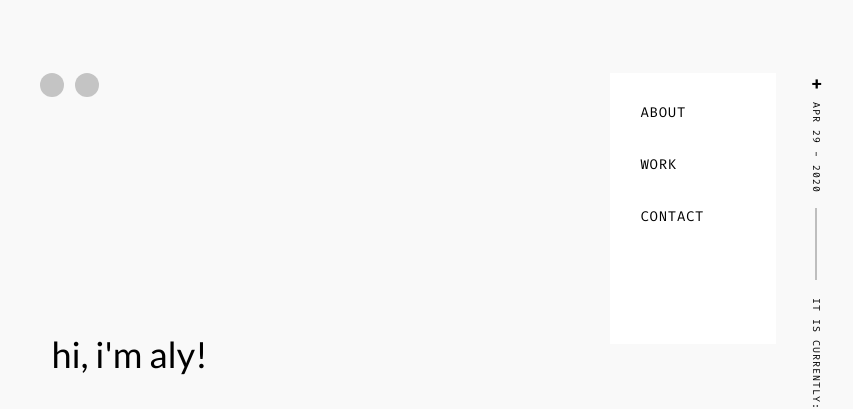
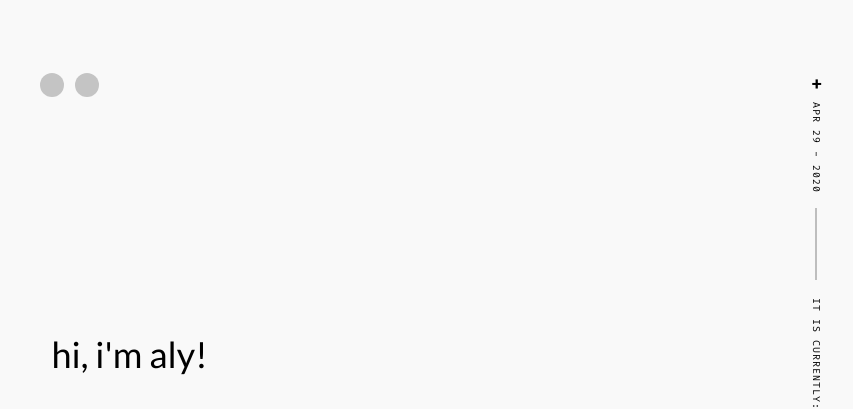
Before and after one commit to dain98/aly-portfolio, a React (Create React App) app: page / in a window 1280 px wide. Shown: the top 409 px of the page, without its empty margins (253-1106 px from the left). Built offline with nearby package versions, Linux system fonts and the light colour scheme; what react-animations would draw is missing.

Commit message:
Added opening/closing drawer

```diff
--- a/src/FrontPage/FrontPage.js
+++ b/src/FrontPage/FrontPage.js
@@ -18,6 +18,7 @@ const FrontPage = () => {
     const months = ["JAN", "FEB", "MAR", "APR", "MAY", "JUN", "JUL", "AUG", "SEPT", "OCT", "NOV", "DEC"];
     const [fullTime, setTime] = useState(d.toLocaleTimeString());
     const [fullDate, setDate] = useState(months[d.getMonth()] + " " + d.getDate() + " - " + d.getFullYear());
+    const [menu, setMenu] = useState(false);
     useEffect(() => {
         setInterval(() => {
             let d = new Date();
@@ -27,6 +28,10 @@ const FrontPage = () => {
     });
     function handleClick() {
         alert("Button Clicked!")
+    }
+
+    function plusClick() {
+        setMenu(!menu);
     }
 
     return (
@@ -44,18 +49,22 @@ const FrontPage = () => {
                 <hr className={'vector-1-line'}/>
             </div>
             <span className={"circle"}/>
-            <a className={'plus'}>+</a>
+            <a className={'plus'} onClick={plusClick}>+</a>
             <a className={'date'}>{fullDate}</a>
             <div className={'vector-2'} >
                 <hr className={'vector-2-line'}/>
             </div>
             <a className={'time'}>IT IS CURRENTLY:</a>
             <a className={'time actual'}>{fullTime}</a>
-            <a className={'popout'}>
-                <a className={'about'} onClick={handleClick}>ABOUT</a>
-                <a className={'work'} onClick={handleClick}>WORK</a>
-                <a className={'contact'} onClick={handleClick}>CONTACT</a>
-            </a>
+            {menu ? (
+                <a className={'popout'}>
+                    <a className={'about'} onClick={handleClick}>ABOUT</a>
+                    <a className={'work'} onClick={handleClick}>WORK</a>
+                    <a className={'contact'} onClick={handleClick}>CONTACT</a>
+                </a>
+            ) : (
+                <a></a>
+            )}
 
             {/*<svg className={'popout'} viewBox="0 0 166 271" fill="none" xmlns="http://www.w3.org/2000/svg">*/}
             {/*    <rect width="166" height="271" fill="white"/>*/}
```
